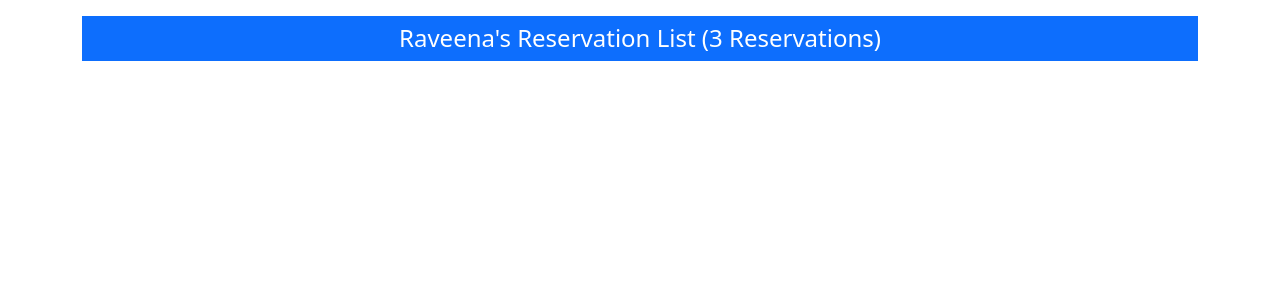
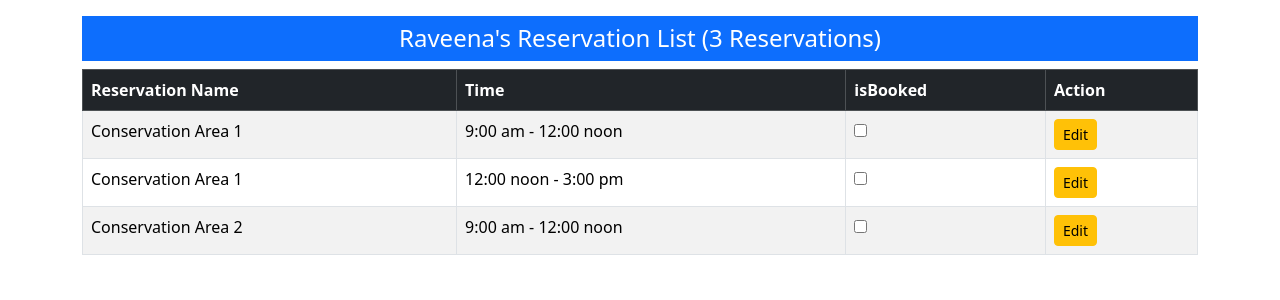
Before and after one commit to rubymattu/ReactApp1, a React (Create React App) app in the folder reservations/: page / in a window 1280 px wide. Shown: the top 300 px of the page. Built offline with nearby package versions, Linux system fonts and the light colour scheme.

Commit message:
Added Reservation Row

```diff
--- a/reservations/src/App.js
+++ b/reservations/src/App.js
@@ -1,21 +1,64 @@
 import React, { useState, useEffect } from 'react';
 import './App.css';
 import ReservationBanner from './ReservationBanner';
+import ReservationRow from './ReservationRow';
 
 function App() {
   const [userName, setUserName] = useState("Raveena");
-  const [reservations, setReservations] = useState([
-    { name: "Buy Flowers", time: "9:00 am - 12:00 noon", booked: false },
-    { name: "Get Shoes", time: "9:00 am - 12:00 noon", booked: false },
-    { name: "Collect Tickets", time: "9:00 am - 12:00 noon", booked: true },
-    { name: "Call Joe", time: "9:00 am - 12:00 noon", booked: false }
+  const [reservation, setReservation] = useState([
+    { name: "Conservation Area 1", time: "9:00 am - 12:00 noon", booked: false },
+    { name: "Conservation Area 1", time: "12:00 noon - 3:00 pm", booked: false },
+    { name: "Conservation Area 1", time: "3:00 pm - 6:00 pm", booked: true },
+    { name: "Conservation Area 2", time: "9:00 am - 12:00 noon", booked: false }
   ]);
+
+  const toggleRes = (reservation) => {
+    const updatedRes = reservation.map((item) =>
+      item.name === reservation.name
+        ? { ...item, booked: !item.booked }
+        : item
+    );
+    setReservation(updatedRes);
+     localStorage.setItem("reservations", JSON.stringify(updatedRes));
+  };
+
+  const editRes = (oldItem, newAction) => {
+    setReservation(
+      reservation.map(item =>
+        item.action === oldItem.action ? { ...item, action: newAction } : item
+      )
+    );
+  };
+
   return (
     <div className="container mt-3">
-      <ReservationBanner userName={userName} reservations={reservations} />
+      <ReservationBanner userName={userName} reservations={reservation} />
+
+      {/* <div className="m-3">
+        <TodoCreator callback={createNewTodo} />
+      </div> */}
+
+      <table className="table table-striped table-bordered">
+        <thead className="table-dark">
+          <tr>
+            <th>Reservation Name</th>
+            <th>Time</th>
+            <th>isBooked</th>
+            <th>Action</th>{/* For edit button */}
+          </tr>
+        </thead>
+        <tbody>
+          {reservation.filter(reservation => !reservation.booked).map(reservation => (
+            <ReservationRow
+              key={reservation.name}
+              reservation={reservation}
+              toggle={toggleRes}
+              editRes={editRes} // only passed for incomplete
+            />
+          ))}
+        </tbody>
+      </table>
     </div>
-
-
   );
 }
 export default App;
--- /dev/null
+++ b/reservations/src/ReservationRow.js
@@ -0,0 +1,72 @@
+import React, { useState } from 'react';
+
+function ReservationRow({ reservation, toggle, deleteRes, editRes }) {
+  const [isEditing, setIsEditing] = useState(false);
+  const [editedText, setEditedText] = useState(reservation.name);
+
+  const onToggle = () => toggle(reservation);
+  const onDelete = () => deleteRes && deleteRes(reservation);
+  const onSave = () => {
+    editRes(reservation, editedText);
+    setIsEditing(false);
+  };
+
+  return (
+    <tr>
+      {/* Reservation Name */}
+      <td>
+        {isEditing ? (
+          <input
+            type="text"
+            value={editedText}
+            onChange={(e) => setEditedText(e.target.value)}
+          />
+        ) : (
+          reservation.name
+        )}
+      </td>
+
+      {/* Reservation Time */}
+      <td>{reservation.time}</td>
+
+      {/* IsBooked checkbox */}
+      <td>
+        <input
+          type="checkbox"
+          checked={reservation.booked}
+          onChange={onToggle}
+        />
+      </td>
+
+      {/* Actions */}
+      <td>
+        {editRes && !isEditing && (
+          <button
+            className="btn btn-sm btn-warning me-1"
+            onClick={() => setIsEditing(true)}
+          >
+            Edit
+          </button>
+        )}
+        {isEditing && (
+          <button
+            className="btn btn-sm btn-success me-1"
+            onClick={onSave}
+          >
+            Save
+          </button>
+        )}
+        {deleteRes && (
+          <button
+            className="btn btn-sm btn-danger"
+            onClick={onDelete}
+          >
+            Delete
+          </button>
+        )}
+      </td>
+    </tr>
+  );
+}
+
+export default ReservationRow;
```
